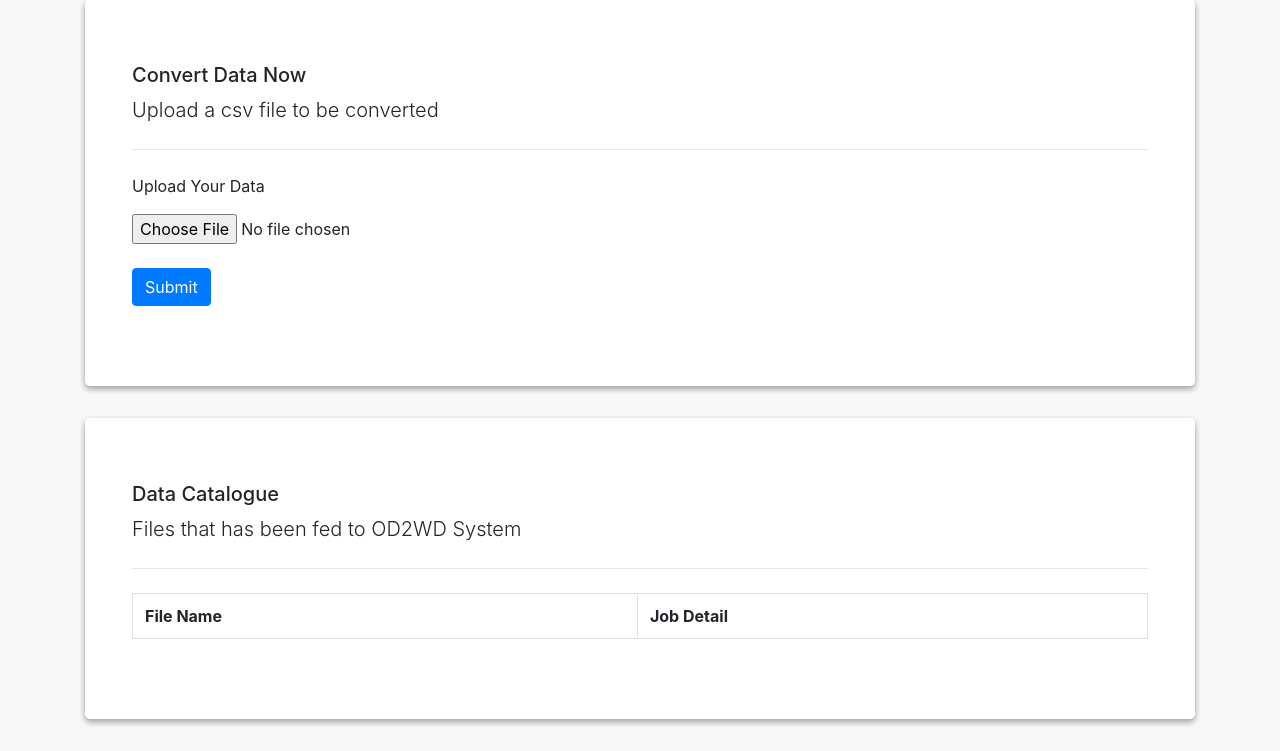
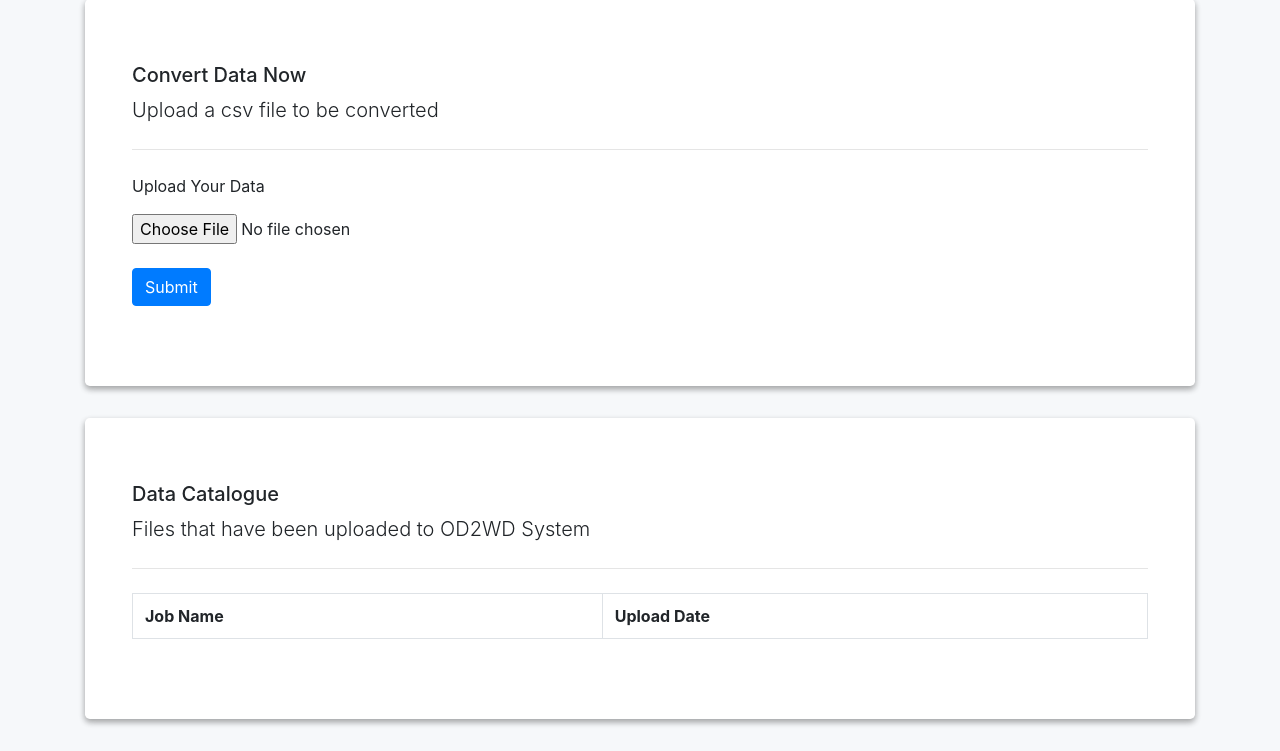
Before and after one commit to muhammadfaiz12/od2wd, a Flask app: template templates/hello.html in a window 1280 px wide. Shown: the part 332-1083 px from the top of the page. Run offline with Flask 3, Linux system fonts and the light colour scheme; the template is opened without the code that fills it, so the values that code supplies are empty; some libraries are stand-ins or nearby versions.

Commit message:
fix some content

```diff
--- a/templates/hello.html
+++ b/templates/hello.html
@@ -36,12 +36,12 @@ background-image: linear-gradient(160deg, #0093E9 0%, #80D0C7 100%);
   <div class="jumbotron" style="background: white ;box-shadow: 0 3px 6px rgba(0,0,0,0.16), 0 3px 6px rgba(0,0,0,0.23);">
     <div class="container">
       <h5 >Data Catalogue</h5>
-      <p class="lead">Files that has been fed to OD2WD System</p>
+      <p class="lead">Files that have been uploaded to OD2WD System</p>
       <hr class="my-4">
       <table class="table table-bordered">
         <tr>
-          <th>File Name</th>
-          <th>Job Detail</th>
+          <th>Job Name</th>
+          <th>Upload Date</th>
         </tr>
         {% for file, time in file_catalogue %}
         <tr>
```
